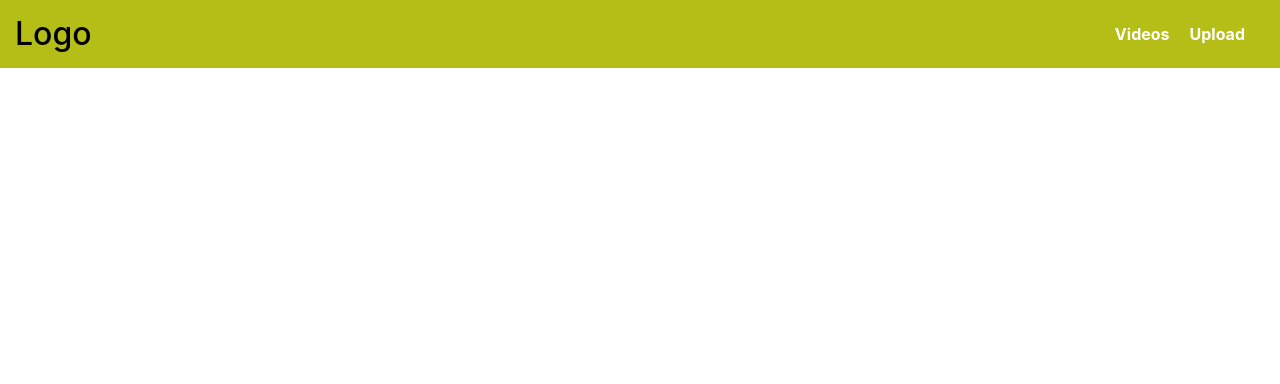
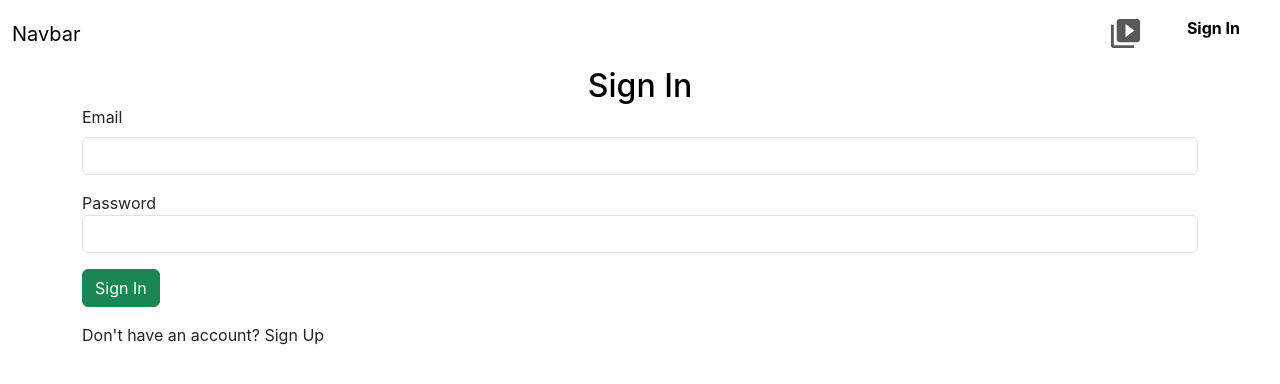
Before and after one commit to KhothatsoKay/stream-me, a React (Create React App) app: page /login in a window 1280 px wide. Before the commit this address had no page. Shown: the top 384 px of the page. Built offline with nearby package versions, Linux system fonts and the light colour scheme; no server answers.

Commit message:
Implemented Sign in and Sign up

```diff
--- a/package.json
+++ b/package.json
@@ -3,6 +3,10 @@
   "version": "0.1.0",
   "private": true,
   "dependencies": {
+    "@emotion/react": "^11.11.3",
+    "@emotion/styled": "^11.11.0",
+    "@mui/icons-material": "^5.15.5",
+    "@mui/material": "^5.15.5",
     "@popperjs/core": "^2.11.8",
     "@testing-library/jest-dom": "^5.17.0",
     "@testing-library/react": "^13.4.0",
--- a/src/App.js
+++ b/src/App.js
@@ -3,6 +3,8 @@ import { Routes, Route } from 'react-router-dom';
 import Navbar from './components/Navbar';
 import VideoUpload from './components/VideoUpload';
 import VideoList from './components/VideoList';
+import SignIn from './components/SignIn';
+import SignUp from './components/SignUp';
 import 'popper.js';
 import 'bootstrap/dist/js/bootstrap.min.js';
 
@@ -13,6 +15,8 @@ const App = () => {
       <Routes>
         <Route path="/upload" element={<VideoUpload/>} />
         <Route path="/" element={<VideoList />} />
+        <Route path="/login" element={<SignIn />} />
+        <Route path="/signup" element={<SignUp />} />
       </Routes>
     </div>
   );
--- a/src/components/Navbar.css
+++ b/src/components/Navbar.css
@@ -1,6 +1,6 @@
 
 nav {
-  background-color: #b5be17;
+  background-color: #ffffff;
   padding: 15px;
   display: flex;
   justify-content: space-between;
@@ -17,6 +17,7 @@ ul {
   display: flex;
   margin: 0;
   padding: 0;
+  color: #000;
 }
 
 li {
@@ -25,7 +26,6 @@ li {
 
 .nav-link {
   text-decoration: none;
-  color: #ffffff;
   font-weight: bold;
   font-size: 16px;
 }
@@ -33,3 +33,20 @@ li {
 .nav-link:hover {
   color: #ffc107;
 }
+.nav-item-text {
+  display: none;
+  position: absolute;
+  bottom: -25px;
+  white-space: nowrap;
+  background-color: #e1e1e1;
+  color: #000;
+  padding: 5px;
+  border-radius: 5px;
+  opacity: 0;
+  transition: opacity 0.3s ease-in-out;
+}
+
+.nav-item:hover .nav-item-text {
+  display: flex;
+  opacity: 1;
+}
--- a/src/components/Navbar.js
+++ b/src/components/Navbar.js
@@ -1,23 +1,70 @@
-import React from 'react';
+import React, { useEffect, useState } from 'react';
 import { NavLink } from 'react-router-dom';
+import { auth } from './firebase';
 import './Navbar.css';
+import VideoLibraryIcon from '@mui/icons-material/VideoLibrary';
+import CloudUploadIcon from '@mui/icons-material/CloudUpload';
+const Navbar = () => {
+  const [user, setUser] = useState(null);
 
-const Navbar = () => {
+  useEffect(() => {
+    const unsubscribe = auth.onAuthStateChanged((user) => {
+      setUser(user);
+    });
+
+    return () => unsubscribe();
+  }, []);
+
+  const handleLogout = () => {
+    auth.signOut();
+  };
+
+  const isAllowedUser = user && user.email === 'khothatsoramotholo@gmail.com';
+
   return (
-    <nav>
-      <h2>Logo</h2>
-      <ul>
-        <li>
+    <nav className='navbar navbar-expand-lg bg-body-tertiary"'>
+      <div class="container-fluid">
+        <a class="navbar-brand" href="#">Navbar</a>
+        <button class="navbar-toggler" type="button" data-bs-toggle="collapse" data-bs-target="#navbarSupportedContent" aria-controls="navbarSupportedContent" aria-expanded="false" aria-label="Toggle navigation">
+          <span class="navbar-toggler-icon"></span>
+        </button>
+        <div class="collapse navbar-collapse" id="navbarSupportedContent">
+        <ul className='navbar-nav  ms-auto mb-2 mb-lg-0'>
+          <li className='nav-item'>
             <NavLink to="/" activeClassName="active" className="nav-link">
-            Videos
+            <VideoLibraryIcon fontSize="large" className="me-2" />
+              <span className="nav-item-text">Videos</span>
             </NavLink>
           </li>
-        <li>
+          {isAllowedUser && (
+            <>
+              <li className='nav-item'>
                 <NavLink to="/upload" activeClassName="active" className="nav-link">
-            Upload
+                <CloudUploadIcon fontSize="large" className="me-2" />
+                <span className="nav-item-text">upload</span>
                 </NavLink>
               </li>
+
+            </>
+          )}
+          {!user && (
+            <li className='nav-item'>
+              <NavLink to="/login" activeClassName="active" className="nav-link">
+                Sign In
+              </NavLink>
+            </li>
+          )}
+          {user && (
+            <li className='nav-item'>
+              <button  onClick={handleLogout} className="btn btn-danger">
+                Logout
+              </button>
+            </li>
+          )}
+
         </ul>
+        </div>
+      </div>
     </nav>
   );
 };
--- /dev/null
+++ b/src/components/SignIn.js
@@ -0,0 +1,51 @@
+import React, { useState } from 'react';
+import { signInWithEmailAndPassword } from 'firebase/auth';
+import { auth } from './firebase';
+import { useNavigate } from 'react-router-dom';
+
+const SignIn = () => {
+  const [email, setEmail] = useState('');
+  const [password, setPassword] = useState('');
+
+  const navigate = useNavigate();
+
+  const handleSignIn = async () => {
+    try {
+      const userCredential = await signInWithEmailAndPassword(auth, email, password);
+      const user = userCredential.user;
+      navigate("/");
+      console.log('User signed in:', user);
+    } catch (error) {
+      console.error('Error signing in:', error.message);
+    }
+  };
+
+  const navigateToSignUp = () => {
+    navigate('/signup');
+  };
+
+  return (
+    <div className='container'>
+      <h2 className='text-center'>Sign In</h2>
+
+      <form>
+      <div className='mb-3'>
+        <label for='email' className='form-label'>Email</label>
+        <input type="email" className='form-control' value={email} onChange={(e) => setEmail(e.target.value)} />
+        </div>
+        <div className='mb-3'>
+        <label for='password' className='form label'>Password</label>
+        <input type="password" className='form-control' value={password} onChange={(e) => setPassword(e.target.value)} />
+        </div>
+        <div className='mb-3'>
+        <button className='btn btn-success' type="button" onClick={handleSignIn}>Sign In</button>
+        </div>
+
+        <span type="button" onClick={navigateToSignUp}>Don't have an account? Sign Up</span>
+
+      </form>
+    </div>
+  );
+};
+
+export default SignIn;
--- /dev/null
+++ b/src/components/SignUp.js
@@ -0,0 +1,46 @@
+import React, { useState } from 'react';
+import { createUserWithEmailAndPassword } from 'firebase/auth';
+import { auth } from './firebase';
+import { useNavigate } from 'react-router-dom';
+
+const SignUp = () => {
+  const [email, setEmail] = useState('');
+  const [password, setPassword] = useState('');
+  const navigate = useNavigate();
+
+  const handleSignUp = async () => {
+
+    try {
+      const userCredential = await createUserWithEmailAndPassword(auth, email, password);
+      const user = userCredential.user;
+      alert("user created");
+      console.log('User created:', user);
+      navigate("/login");
+
+
+    } catch (error) {
+      console.error('Error creating user:', error.message);
+    }
+  };
+
+  return (
+    <div>
+      <h2>Sign Up</h2>
+      <form>
+        <div className='mb-3'>
+        <label for='email' className='form-label'>Email:</label>
+        <input type="email" className='form-control' value={email} onChange={(e) => setEmail(e.target.value)} />
+        </div>
+        <div className='mb-3'>
+        <label for='password' className='form-label'>Password:</label>
+        <input type="password" className='form-control' value={password} onChange={(e) => setPassword(e.target.value)} />
+        </div>
+        <div className='mb-3'>
+        <button type="button" onClick={handleSignUp}>Sign Up</button>
+        </div>
+      </form>
+    </div>
+  );
+};
+
+export default SignUp;
--- a/src/components/VideoDisplay.js
+++ b/src/components/VideoDisplay.js
@@ -1,11 +1,13 @@
 import React, { useEffect, useState } from 'react';
 import ReactPlayer from 'react-player';
-import './VideoDisplay.css';
-import 'popper.js';
-import 'bootstrap/dist/js/bootstrap.min.js';
+import { doc, getDoc, updateDoc, deleteDoc} from 'firebase/firestore';
+import { firestore } from './firebase';
+import { useNavigate } from 'react-router-dom';
 
-const VideoDisplay = ({ videoUrl }) => {
+const VideoDisplay = ({ videoId, videoUrl }) => {
   const [wrapperHeight, setWrapperHeight] = useState(0);
+  const [likes, setLikes] = useState(0);
+  const navigate = useNavigate();
 
   useEffect(() => {
     const setHeight = () => {
@@ -16,6 +18,52 @@ const VideoDisplay = ({ videoUrl }) => {
     return () => window.removeEventListener('resize', setHeight);
   }, []);
 
+  useEffect(() => {
+    const fetchLikes = async () => {
+      const videoRef = doc(firestore, 'videos', videoId);
+      const videoDoc = await getDoc(videoRef);
+
+      if (videoDoc.exists()) {
+        const videoData = videoDoc.data();
+        setLikes(videoData.likes || 0);
+      }
+    };
+
+    fetchLikes();
+  }, [videoId]);
+
+
+
+  const handleLike = async (e) => {
+    e.stopPropagation();
+    const videoRef = doc(firestore, 'videos', videoId);
+
+    await updateDoc(videoRef, {
+      likes: likes + 1,
+    });
+
+    setLikes(likes + 1);
+  };
+
+  const handleDelete = async () => {
+
+    if (window.confirm('Are you sure you want to delete this video?')) {
+      console.log('Deleting...');
+      const videoRef = doc(firestore, 'videos', videoId);
+
+      try {
+        await deleteDoc(videoRef);
+        console.log('Video deleted successfully');
+        navigate("/");
+
+      } catch (error) {
+        console.error('Error deleting video:', error);
+      }
+    }
+  };
+
+
+
   return (
     <div className='player-wrapper' style={{ height: wrapperHeight }}>
       <ReactPlayer
@@ -23,8 +71,17 @@ const VideoDisplay = ({ videoUrl }) => {
         url={videoUrl}
         controls={true}
         width='100%'
-        height='100%'
+        height='80%'
       />
+      <div className='video-actions'>
+        <button onClick={(e) => handleLike(e)} className='btn btn-outline-primary'>
+          Like ({likes})
+        </button>
+        <button onClick={(e) => handleDelete(e)} className='btn btn-outline-danger'>
+          Delete
+        </button>
+
+      </div>
     </div>
   );
 };
--- a/src/components/VideoList.css
+++ b/src/components/VideoList.css
@@ -1,26 +1,23 @@
 
 .video-grid {
     display: flex;
-    justify-content: space-between;
-    width: 350px;
-    margin: 20px;
+    justify-content: center;
+    margin: 10px
 }
 .card{
-    width: 250px;
+    margin: 10px;
+    width: 270px;
+    height: 220px;
     display: flex;
     justify-content: center;
     align-items: center;
-    height: 200px;
-    margin-left: 15px;
-    border: 1px solid #000;
-    border-radius: 5px;
-    cursor: pointer;
-    background-color: azure;
 }
 .card:hover{
     transform: scale(1.05);
+    cursor: pointer;
 }
 img{
+
     height: 200px;
     width: 250px;
 }
--- a/src/components/VideoList.js
+++ b/src/components/VideoList.js
@@ -1,4 +1,3 @@
-
 import React, { useEffect, useState } from 'react';
 import { collection, getDocs } from 'firebase/firestore';
 import { firestore } from './firebase';
@@ -32,25 +31,28 @@ const VideoList = () => {
     fetchVideos();
   }, []);
 
-  const handleThumbnailClick = (video) => {
+  const handleThumbnailClick = (e, video) => {
+    e.stopPropagation();
     setSelectedVideo(video);
   };
 
-  const handleCloseModal = () => {
+  const handleCloseModal = (e) => {
+    e.stopPropagation();
     setSelectedVideo(null);
   };
+
 
   return (
     <div className="video-container">
       {selectedVideo ? (
         <div className="video-modal" onClick={handleCloseModal}>
-          <VideoDisplay videoUrl={selectedVideo.url} videoTitle={selectedVideo.title} />
+          <VideoDisplay videoId={selectedVideo.id} videoUrl={selectedVideo.url} videoTitle={selectedVideo.title} />
           <button className='btn btn-warning' onClick={handleCloseModal}>Close</button>
         </div>
       ) : (
         <div className="video-grid">
           {videos.map((video) => (
-            <div key={video.id} className="card video-thumbnail" onClick={() => handleThumbnailClick(video)}>
+          <div key={video.id} className="card video-thumbnail" onClick={(e) => handleThumbnailClick(e, video)}>
               <img src={video.thumbnailUrl} alt={video.title} />
               <div className="card-text">
               </div>
```
Also changed, not shown: src/components/VideoUpload.js (+19 -4 lines), 1 other file (tests, documents, lock files or other folders). Lines whose indentation alone changed are shown as unchanged.
